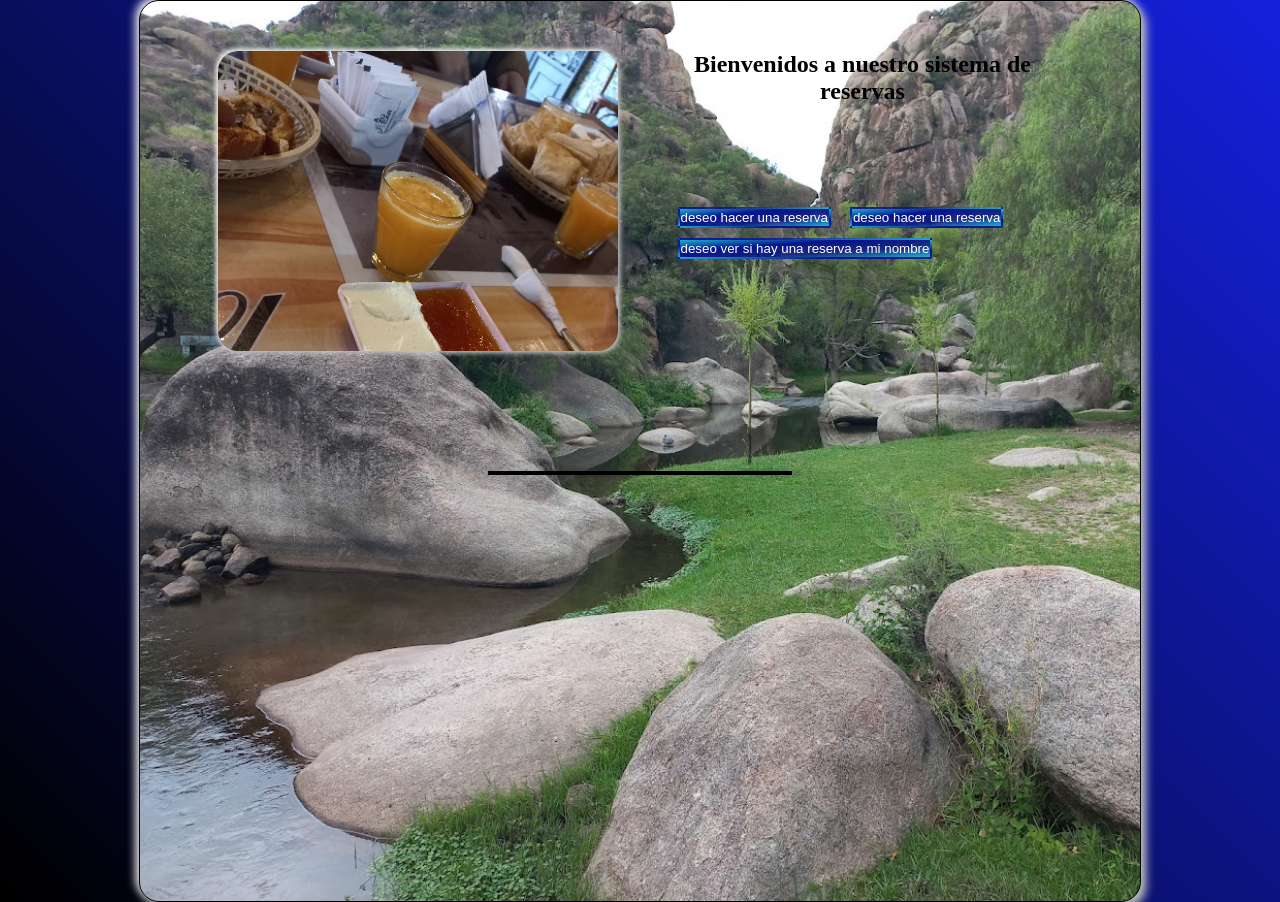
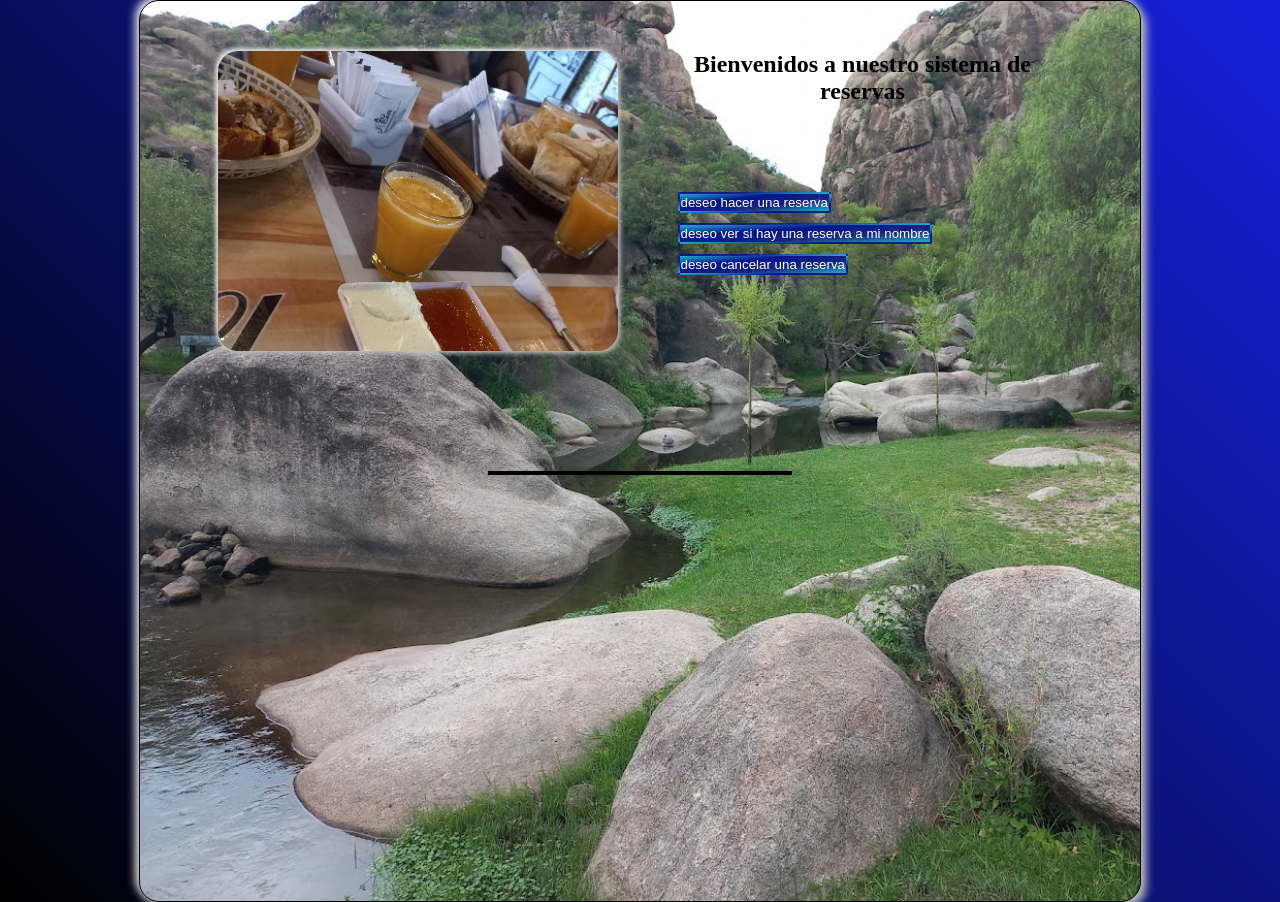
Before and after one commit to rdavid1986/javascript, a plain HTML site: page index.html in a window 1280 px wide. Drawn offline with Linux system fonts and the light colour scheme.

Commit message:
correccion texto botones

```diff
--- a/index.html
+++ b/index.html
@@ -22,9 +22,9 @@
 
                     <button class="btn" id="btnEsconder">deseo hacer una reserva</button>
 
-                    <button class="btn" id="btnEsconder3">deseo hacer una reserva</button>
+                    <button class="btn" id="btnEsconder2">deseo ver si hay una reserva a mi nombre</button>
 
-                    <button class="btn" id="btnEsconder2">deseo ver si hay una reserva a mi nombre</button>
+                    <button class="btn" id="btnEsconder3">deseo cancelar una reserva</button>
 
                 </div>
 
```
